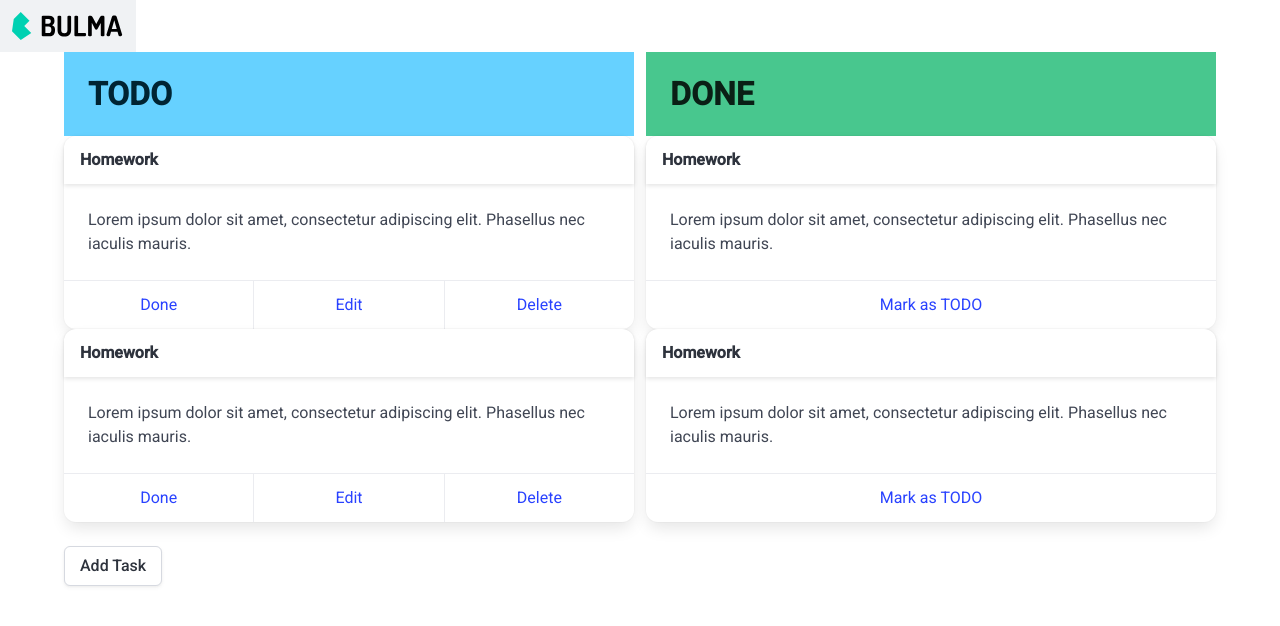
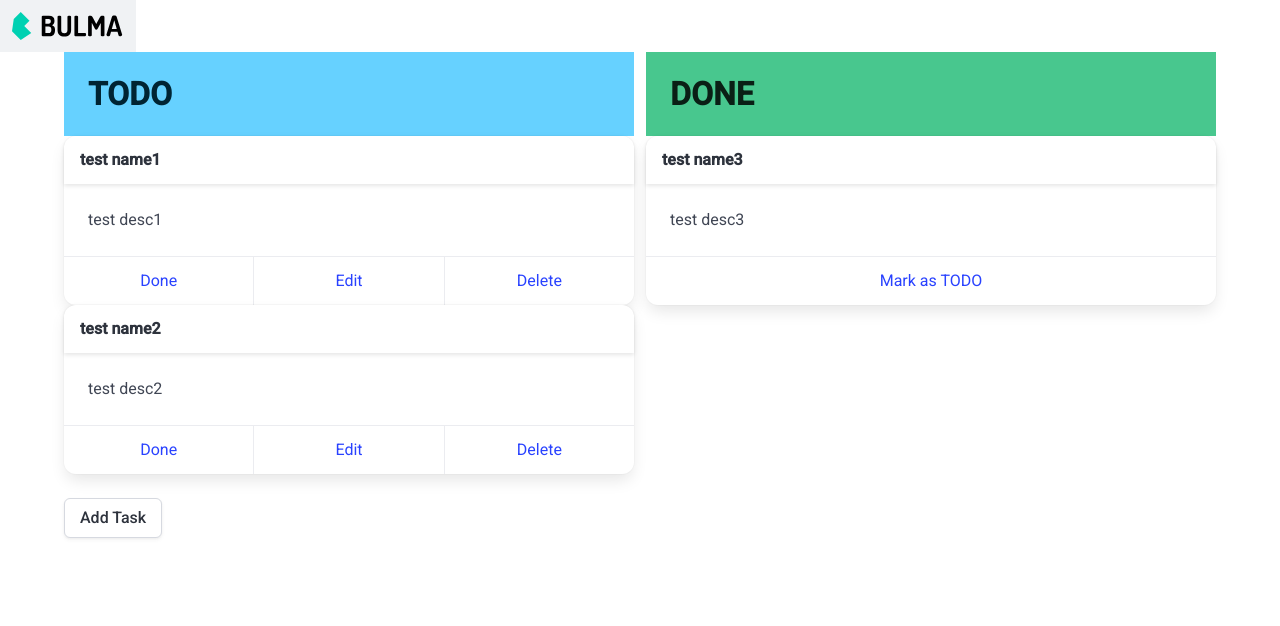
Before and after one commit to goothrough/simple-to-do-list, an Angular app: page / in a window 1280 px wide. Shown: the top 626 px of the page. Built offline with nearby package versions, Linux system fonts and the light colour scheme.

Commit message:
fixed task layout

```diff
--- a/src/app/features/home/home.component.html
+++ b/src/app/features/home/home.component.html
@@ -1,36 +1,6 @@
 <div class="container">
 
     <!-- Show tasks-->
-    <!-- <div class="fixed-grid has-2-cols">
-        <div class="grid">
-            <div class="cell">
-                <section class="hero is-small is-info">
-                    <div class="hero-body">
-                        <p class="title">TODO</p>
-                    </div>
-                </section>
-            </div>
-            <div class="cell">
-                <section class="hero is-small is-success">
-                    <div class="hero-body">
-                        <p class="title">DONE</p>
-                    </div>
-                </section>
-            </div>
-
-        </div>
-    </div>
-    <div class="grid">
-        <div class="cell"><app-task-card></app-task-card>
-            <button class="button" (click)="openDialog()">Open dialog</button>
-        </div>
-        <div class="cell"><app-task-card></app-task-card></div>
-    </div> -->
-
-    <!-- <div *ngFor="let taskCard of taskCardList">
-        <app-task-card [mode]="'todo_view'" [taskCardData]="taskCard"></app-task-card>
-    </div> -->
-
     <div class="fixed-grid has-2-cols">
         <div class="grid">
             <div class="cell">
@@ -52,7 +22,7 @@
                     </div>
                 </section>
                 <div class="fixed-grid has-1-cols">
-                    <div class="cell" *ngFor="let taskCard of taskCardList.todo">
+                    <div class="cell" *ngFor="let taskCard of taskCardList.done">
                         <app-task-card [mode]="'done_view'" [taskCardData]="taskCard"></app-task-card>
                     </div>
                 </div>
--- a/src/app/features/home/home.component.ts
+++ b/src/app/features/home/home.component.ts
@@ -20,6 +20,7 @@ export class HomeComponent implements OnInit {
 
   ngOnInit(): void {
     this.taskCardList = this.convertTaskListToTaskCardList();
+    console.log(this.taskCardList)
   }
 
   convertTaskListToTaskCardList() {
--- a/src/app/shared/task-card/task-card.component.html
+++ b/src/app/shared/task-card/task-card.component.html
@@ -1,6 +1,6 @@
 <div class="card">
     <header class="card-header">
-        <p class="card-header-title">Homework</p>
+        <p class="card-header-title">{{taskCardData.taskName}}</p>
         <button class="card-header-icon" aria-label="more options">
             <span class="icon">
                 <i class="fas fa-angle-down" aria-hidden="true"></i>
@@ -9,8 +9,7 @@
     </header>
     <div class="card-content">
         <div class="content">
-            Lorem ipsum dolor sit amet, consectetur adipiscing elit. Phasellus nec
-            iaculis mauris.
+            {{taskCardData.description}}
         </div>
     </div>
     <ng-container *ngIf="mode === 'todo_view'">
--- a/src/app/shared/task-card/task-card.component.ts
+++ b/src/app/shared/task-card/task-card.component.ts
@@ -16,7 +16,7 @@ export type TaskCardData = {
 export class TaskCardComponent implements OnInit {
 
   @Input()
-  mode = 'todo_view'
+  mode = ''
 
   @Input()
   taskCardData!: TaskCardData;
@@ -32,6 +32,5 @@ export class TaskCardComponent implements OnInit {
       this.taskCardData = this.data.taskCardData;
     }
 
-    console.log(this.taskCardData)
   }
 }
```
